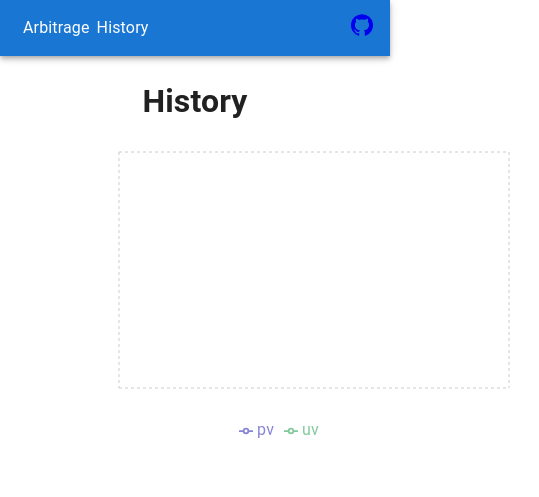
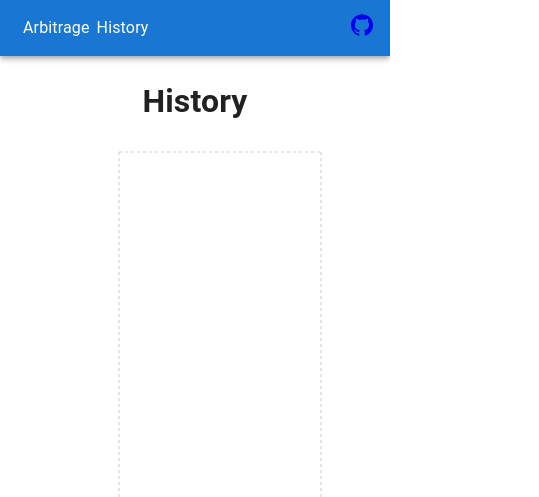
Before and after one commit to ldtcooper/crypto-arbitrage, a React (Create React App) app in the folder frontend/: page /history in a window 390 px wide. Shown: the top 497 px of the page, 539 px wide, since content can reach past the window. Built offline with nearby package versions, Linux system fonts and the light colour scheme.

Commit message:
frontend Make history chart responsive

```diff
--- a/frontend/src/components/history.jsx
+++ b/frontend/src/components/history.jsx
@@ -4,7 +4,7 @@ import { LineGraph } from '.';
 const HistoryPage = () => {
     return (
         <main>
-            <div className='main-content'>
+            <div className='main-content'style={{  }}>
                 <h1>History</h1>
                 <LineGraph />
             </div>
--- a/frontend/src/components/linegraph.jsx
+++ b/frontend/src/components/linegraph.jsx
@@ -1,5 +1,5 @@
 import * as React from 'react';
-import { LineChart, Line, XAxis, YAxis, CartesianGrid, Tooltip, Legend } from 'recharts';
+import { LineChart, Line, XAxis, YAxis, CartesianGrid, Tooltip, Legend, ResponsiveContainer } from 'recharts';
 
 // const data = [
 //   {
@@ -48,9 +48,8 @@ import { LineChart, Line, XAxis, YAxis, CartesianGrid, Tooltip, Legend } from 'r
 
 const LineGraph = ({ data }) => {
     return (
+        <ResponsiveContainer width='100%' height={500}>
             <LineChart
-            width={500}
-            height={300}
                 data={data}
                 margin={{
                     top: 5,
@@ -67,6 +66,7 @@ const LineGraph = ({ data }) => {
                 <Line type="monotone" dataKey="pv" stroke="#8884d8" activeDot={{ r: 8 }} />
                 <Line type="monotone" dataKey="uv" stroke="#82ca9d" />
             </LineChart>
+        </ResponsiveContainer>
     );
 }
 
```
Lines whose indentation alone changed are shown as unchanged.
